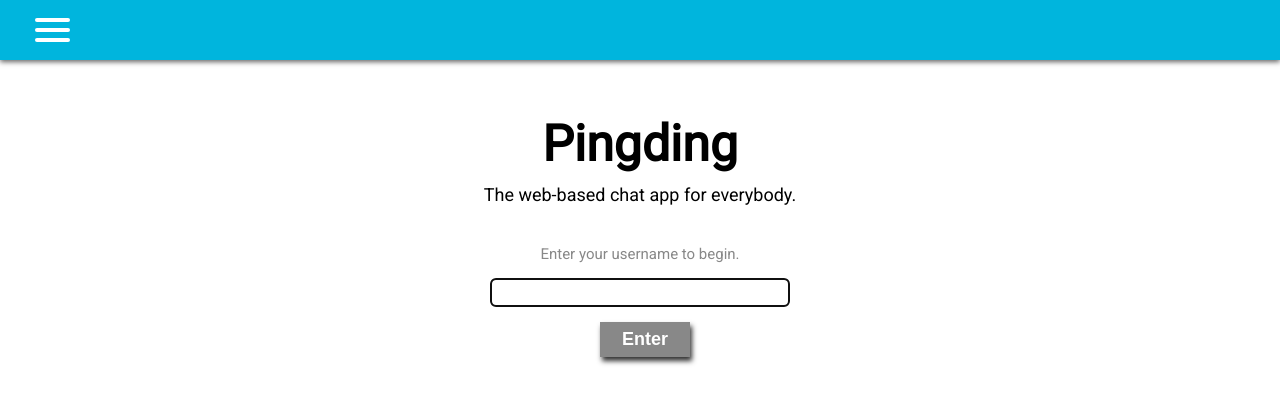
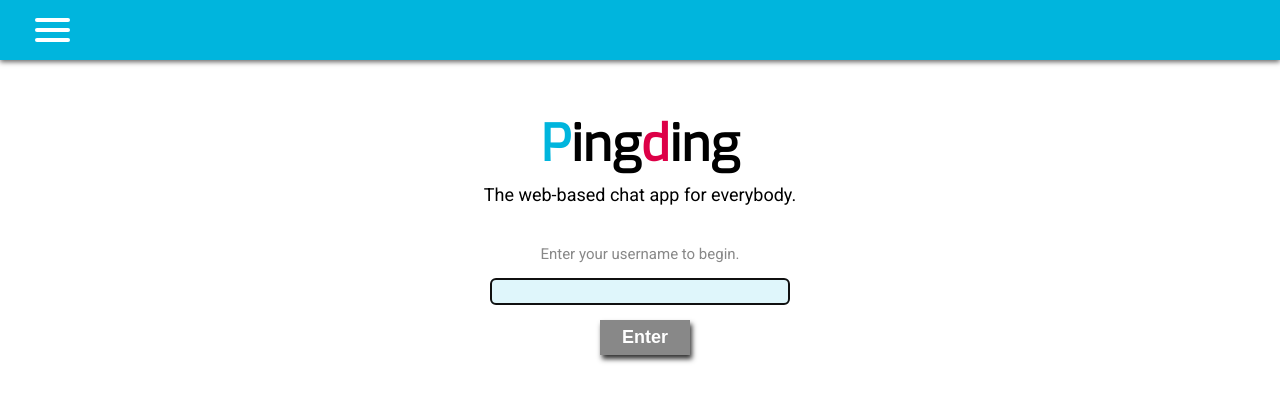
Before and after one commit to hellkat1911/pingding-chat, a React (Create React App) app: page / in a window 1280 px wide. Shown: the top 404 px of the page. Built offline with nearby package versions, Linux system fonts and the light colour scheme.

Commit message:
Update home page theme

```diff
--- a/src/components/Login.js
+++ b/src/components/Login.js
@@ -13,6 +13,8 @@ const StyledDiv = styled.div`
 `;
 
 const StyledInput = styled.input`
+  background-color: #dff6fb;
+  border: 1px solid #00b5dd;
   border-radius: 5px;
   display: block;
   left: 50%;
@@ -48,6 +50,8 @@ const StyledButton = styled.button`
     box-shadow: 2px 4px 5px #333;
     border: 2px solid #888;
     color: #fff;
+    cursor: unset;
+    transform: none;
   }
 `;
 
--- a/src/pages/Home.js
+++ b/src/pages/Home.js
@@ -11,7 +11,9 @@ const StyledHome = styled.div`
     margin-bottom: 40px;
 
     & h1 {
+      font-family: 'Exo', Arial, sans-serif;
       font-size: 5rem;
+      font-weight: 900;
       margin-bottom: 10px;
     }
 
@@ -26,7 +28,7 @@ const Home = (props) => {
   return (
     <StyledHome id="pd-home">
       <div id="pd-marquee">
-        <h1>Pingding</h1>
+        <h1><span style={{ color: '#00b5dd' }}>P</span>ing<span style={{ color: '#dd0047' }}>d</span>ing</h1>
         <p>The web-based chat app for everybody.</p>
       </div>
       <Login setUsername={props.callback} />
--- a/src/static/global.css
+++ b/src/static/global.css
@@ -1,4 +1,4 @@
-@import url('https://fonts.googleapis.com/css?family=Roboto&display=swap');
+@import url('https://fonts.googleapis.com/css?family=Roboto|Exo&display=swap');
 
 html {
   box-sizing: border-box;
```
